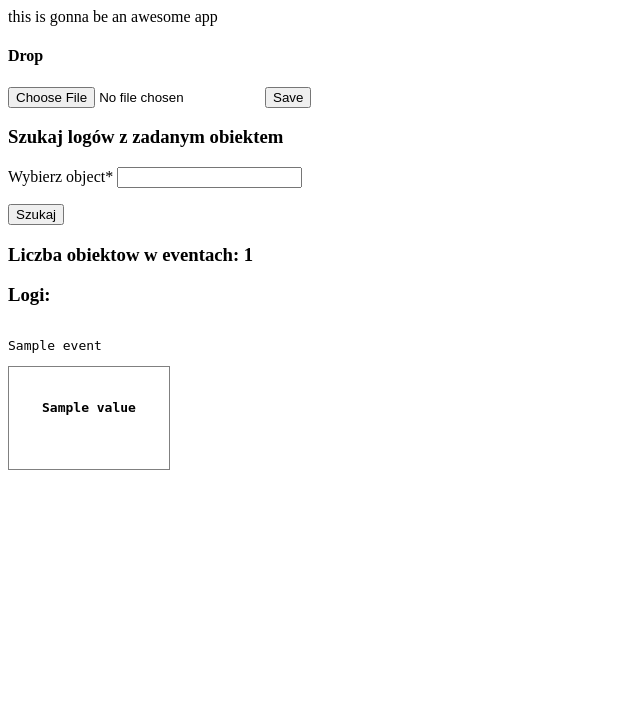
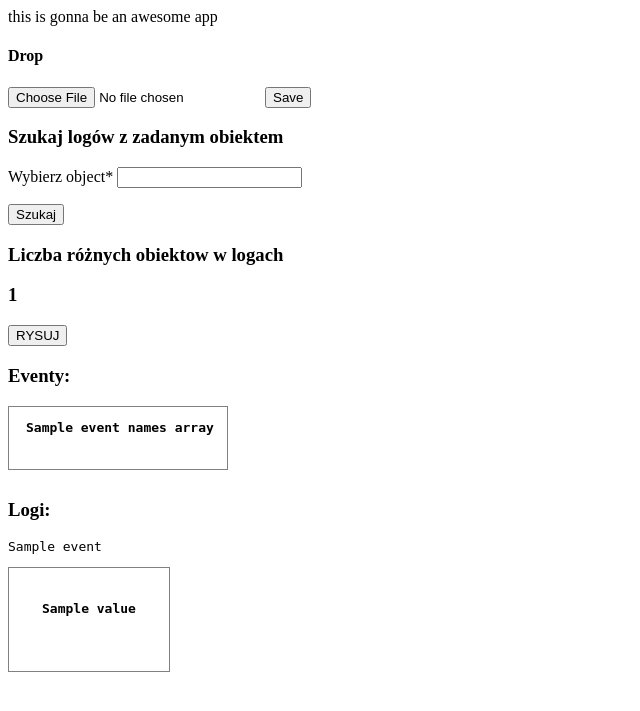
Before and after one commit to JessicaSadowska/Log_Visualisation, a Django app: template templates/uploaded.html in a window 1280 px wide. Shown: the top 711 px of the page, without its empty margins (0-640 px from the left). Run offline with Django 4.2, Linux system fonts and the light colour scheme; the template is opened without the code that fills it: most values are stand-ins (such as "Sample title", 1, 10 or a date in 2020).

Commit message:
initial drawings

```diff
--- a/Log_Visualisation/settings.py
+++ b/Log_Visualisation/settings.py
@@ -11,6 +11,7 @@ https://docs.djangoproject.com/en/4.1/ref/settings/
 """
 
 from pathlib import Path
+import os
 
 # Build paths inside the project like this: BASE_DIR / 'subdir'.
 BASE_DIR = Path(__file__).resolve().parent.parent
@@ -117,7 +118,9 @@ USE_TZ = True
 # Static files (CSS, JavaScript, Images)
 # https://docs.djangoproject.com/en/4.1/howto/static-files/
 
-STATIC_URL = 'static/'
+STATIC_URL = '/static/'
+STATICFILES_DIR =   [os.path.join(BASE_DIR, 'Log_Visualisation/static')]
+STATIC_ROOT = os.path.join(BASE_DIR, 'static')
 
 # Default primary key field type
 # https://docs.djangoproject.com/en/4.1/ref/settings/#default-auto-field
--- a/templates/home.html
+++ b/templates/home.html
@@ -14,7 +14,6 @@ this is gonna be an awesome app
 </head>
 
 
-
 <body>
     <div class=main>
         {% block content %}
--- a/templates/uploaded.html
+++ b/templates/uploaded.html
@@ -19,14 +19,87 @@
 
 
 <div>
-    <h3>Liczba obiektow w eventach: {{objects_count}}</h3>
+    <h3>Liczba różnych obiektow w logach</h3>
+    <h3 id="object_count">{{objects_count}}</h3>
+</div>
+
+<button id="init" onclick="init('{{objects_count}}')">RYSUJ</button>
+
+<canvas style = "border: 1px solid black; background-color: rgb(234, 234, 234);" id="canvas"></canvas>
+
+<script>
+var canvas = document.getElementById("canvas");
+var ctx = canvas.getContext('2d');
+var wrapper = canvas.parentNode;
+canvas.style.display = "none";
+
+var event_n = "{{event_names_string | safe}}"
+
+function init(object_count) {
+    var canvas = document.getElementById("canvas");
+    var ctx = canvas.getContext('2d');
+    var wrapper = canvas.parentNode;
+    canvas.style.display = "block";
+    canvas.style.border = "2px solid black"
+
+    canvas.setAttribute("width", window.getComputedStyle(wrapper).width);
+    canvas.setAttribute("height", window.getComputedStyle(wrapper).height);
+
+    var max = object_count;
+    var rectWidth = 150;
+    var rectHeight = 100;
+    canvas.setAttribute("width", (max) * rectWidth + "px");
+    canvas.setAttribute("height", (max) * rectHeight + "px");
+
+    alert(event_n);
+
+    var x = 20;
+    var y = 20;
+    var size_x = 100;
+    var size_y = 100;
+    var text_x = 85;
+    var text_y = 60;
+    var events = event_n.split(',');
+    for (i in events) {
+        draw_circle(x, y, size_x, size_y, text_x, text_y, events[i]);
+        x = x + size_x;
+        text_x = text_x + size_x;
+    }
+}
+
+function draw_circle(x, y, size_x, size_y, text_x, text_y, text) {
+    var canvas = document.getElementById("canvas");
+    var ctx = canvas.getContext('2d');
+
+    ctx.beginPath();
+    ctx.rect(x, y, size_x, size_y);
+    ctx.font = "20px Arial";
+    ctx.fillText(text, text_x, text_y)
+    ctx.stroke();
+}
+
+</script>
+
+
+<div>
+    <h3>Eventy:</h3>
+</div>
+<div id = "event_container" style="padding-bottom: 10px; width: 30%;">
+    {% for event_name in event_names_array %}
+        <table style="border: 1px solid grey; padding: 10px;  ">
+            <th>
+                <td class="db_cell"><h4><pre>{{ event_name }}</pre></h4></td>
+            </th>
+        </table>
+    {% endfor %}
+
 </div>
 
 <div>
     <h3>Logi:</h3>
 </div>
 
-<div id = "event_container" style="padding-bottom: 10px; float:left; width: 30%;">
+<div id = "event_container" style="padding-bottom: 10px; width: 30%;">
     {% for event, value in data.items %}
         <table style="border: 1px solid grey; padding: 30px;  ">
             <tr>
@@ -38,6 +111,4 @@
 
 </div>
 
-
-
 {% endblock content %}
```
Also changed, not shown: Log_Visualisation_App/views.py (+32 -0 lines).
